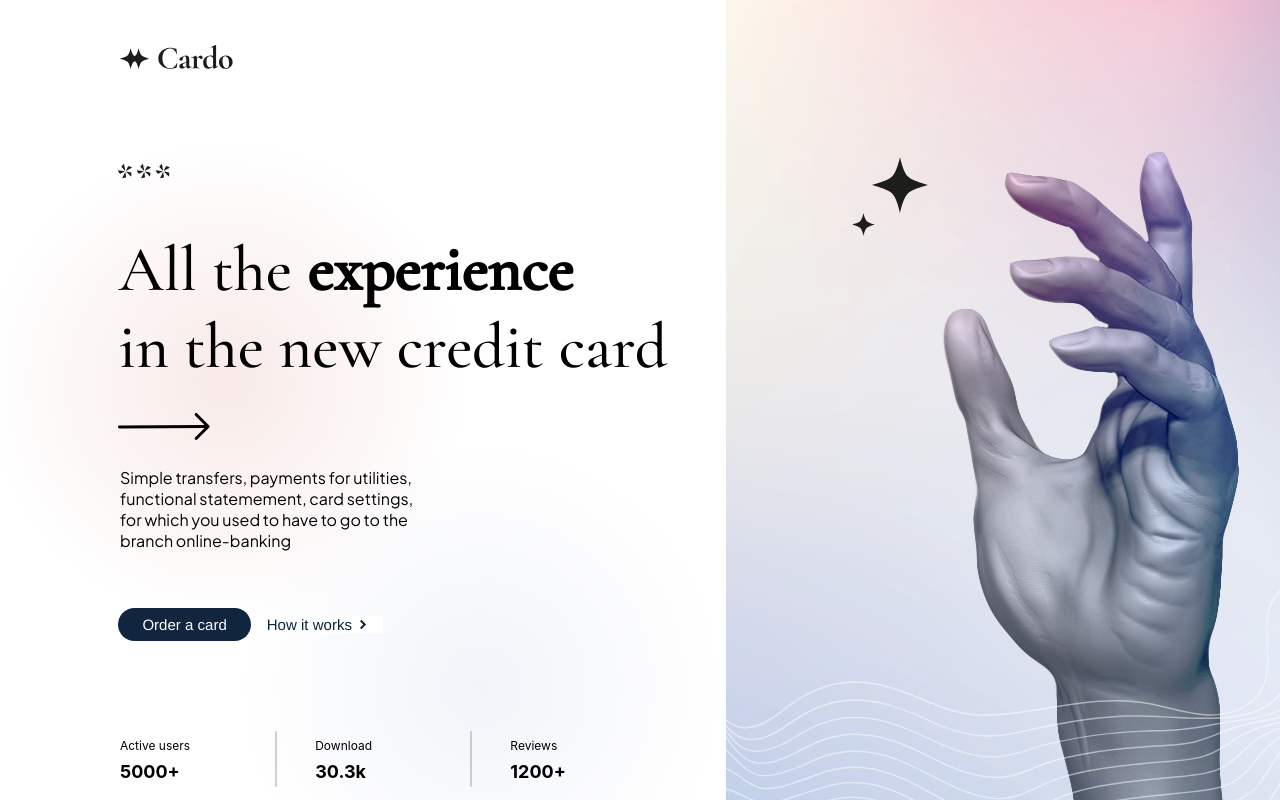
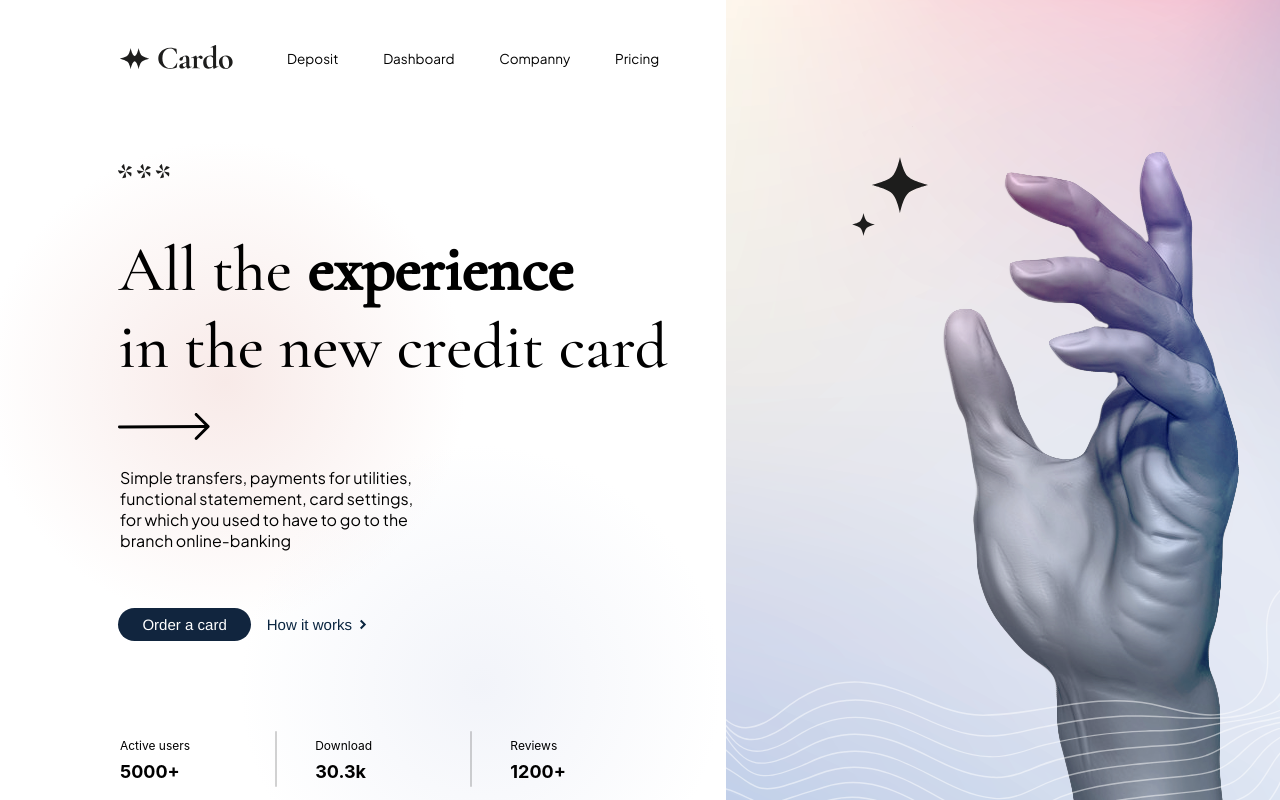
Before and after one commit to DylanJacobBlack/cardo-project, a React (Create React App) app: page / in a window 1280 px wide. Shown: the top 800 px of the page. Built offline with nearby package versions, Linux system fonts and the light colour scheme; no server answers.

Commit message:
Add navbar links

```diff
--- a/src/components/NavBar/NavBar.js
+++ b/src/components/NavBar/NavBar.js
@@ -10,6 +10,10 @@ const NavBar = () => {
       <div id={styles["second-star"]} ><Icon icon="star" width="21.27" height="21.27" /></div>
       <div id={styles["cardo-logo"]}><Icon icon="cardo" width="75" height="24" /></div>
       <div className={styles.grower}></div>
+      <div className={styles["nav-link"]}>Deposit</div>
+      <div className={styles["nav-link"]}>Dashboard</div>
+      <div className={styles["nav-link"]}>Companny</div>
+      <div className={styles["nav-link"]}>Pricing</div>
       <img src={dropDownMenu} alt="Cardo logo" id={styles.dropdown} />
     </div>
   );
--- a/src/components/NavBar/NavBar.module.css
+++ b/src/components/NavBar/NavBar.module.css
@@ -33,6 +33,10 @@
   flex: 1 0 0;
 }
 
+.nav-link {
+  display: none;
+}
+
 @media (min-width: 600px) {
   .navbar {
     margin: 1rem 0 3rem 0rem;
@@ -53,4 +57,13 @@
   #dropdown {
     display: none;
   }
+
+  .nav-link {
+    display: inline;
+    font-family: Plus Jakarta Sans;
+    font-size: 13.5px;
+    text-align: center;
+    padding: .7rem 2.8rem 1rem 0;
+    cursor: pointer;
+  }
 }
--- a/src/components/UI/ButtonSecondary.module.css
+++ b/src/components/UI/ButtonSecondary.module.css
@@ -1,5 +1,5 @@
 .btn {
-  background-color: white;
+  background-color: transparent;
   color: #0A2540;
   border:none;
   padding: 0 1rem 0 1rem;
```
